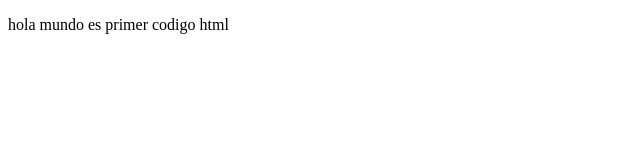
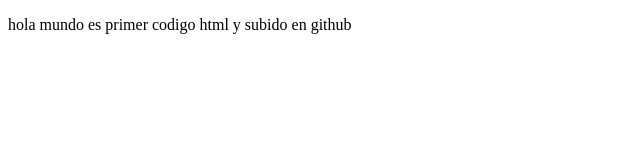
Before and after one commit to alvaro142/ProyectoPrework, a plain HTML site: page index.html in a window 1280 px wide. Shown: the whole page, without its empty margins (0-640 px from the left). Drawn offline with Linux system fonts and the light colour scheme.

Commit message:
cambios archivo github

```diff
--- a/index.html
+++ b/index.html
@@ -7,6 +7,6 @@
     <title>HOLA MUNDO</title>
 </head>
 <body>
-    <p>hola mundo es primer codigo html</p>
+    <p>hola mundo es primer codigo html y subido en github</p>
 </body>
 </html>
```
